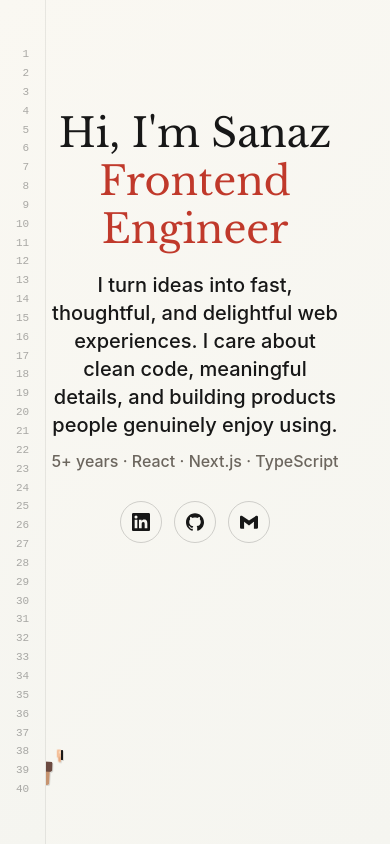
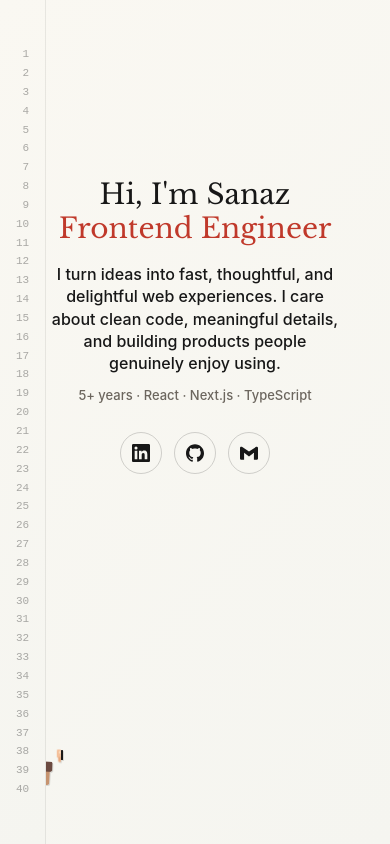
Before and after one commit to sanaz-javadi/portfolio, a React (Vite) app: page / in a window 390 px wide. Built offline with nearby package versions, Linux system fonts and the light colour scheme; a web font is replaced by a local one.

Commit message:
update design

```diff
--- a/src/index.scss
+++ b/src/index.scss
@@ -8,6 +8,12 @@
   --font-title: 40px;
   --font-body: 20px;
   --font-meta: 16px;
+
+  @media (max-width: 760px) {
+    --font-title: 28px;
+    --font-body: 16px;
+    --font-meta: 13px;
+  }
 }
 
 *,
```
